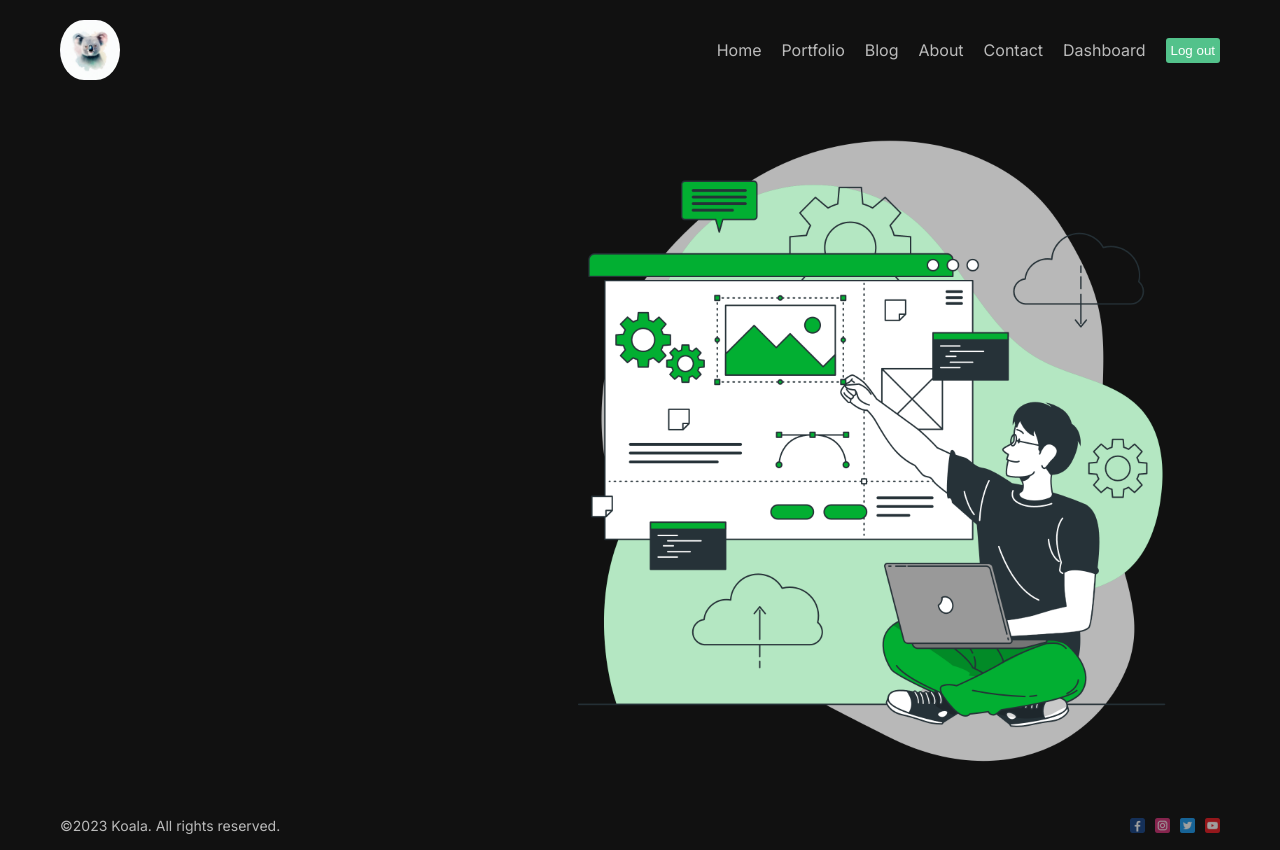
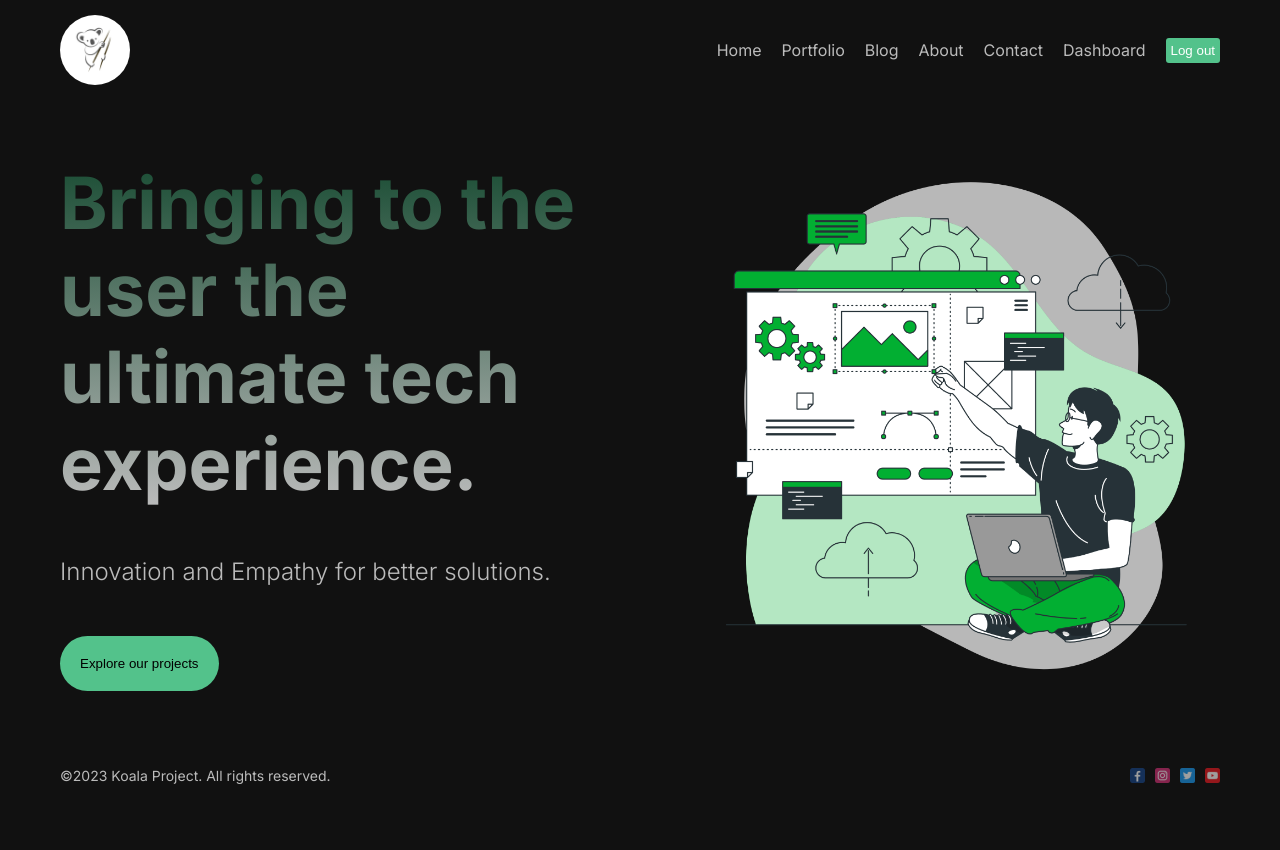
Before and after one commit to Ian-Chege/koala, a Next.js app: page / in a window 1280 px wide. After the commit the page ends 800 px from the top, so only its background shows below. Built offline with nearby package versions, Linux system fonts and the light colour scheme.

Commit message:
feat: creating the home/default page layout and styling

```diff
--- a/src/app/page.jsx
+++ b/src/app/page.jsx
@@ -4,8 +4,19 @@ import Hero from 'public/hero1.png'
 
 export default function Home() {
   return (
-    <div className={styles.cointainer}>
-      <Image src={Hero} alt='' className={styles.img} />
+    <div className={styles.container}>
+      <div className={styles.item}>
+        <h1 className={styles.title}>
+        Bringing to the user the ultimate tech experience.
+        </h1>
+        <p className={styles.desc}>
+        Innovation and Empathy for better solutions.
+        </p>
+        <button className={styles.button}>Explore our projects</button>
+      </div>
+      <div className={styles.item}>
+        <Image src={Hero} alt='' className={styles.img} />
+      </div>
     </div>
   )
 }
--- a/src/app/page.module.css
+++ b/src/app/page.module.css
@@ -1,235 +1,49 @@
-.main {
+.container {
+  display: flex;
+  align-items: center;
+  gap: 100px
+}
+
+.item {
+  flex: 1;
   display: flex;
   flex-direction: column;
-  justify-content: space-between;
-  align-items: center;
-  padding: 6rem;
-  min-height: 100vh;
+  gap: 50px;
 }
 
-.description {
-  display: inherit;
-  justify-content: inherit;
-  align-items: inherit;
-  font-size: 0.85rem;
-  max-width: var(--max-width);
-  width: 100%;
-  z-index: 2;
-  font-family: var(--font-mono);
-}
-
-.description a {
-  display: flex;
-  justify-content: center;
-  align-items: center;
-  gap: 0.5rem;
-}
-
-.description p {
-  position: relative;
-  margin: 0;
-  padding: 1rem;
-  background-color: rgba(var(--callout-rgb), 0.5);
-  border: 1px solid rgba(var(--callout-border-rgb), 0.3);
-  border-radius: var(--border-radius);
-}
-
-.code {
-  font-weight: 700;
-  font-family: var(--font-mono);
-}
-
-.grid {
-  display: grid;
-  grid-template-columns: repeat(4, minmax(25%, auto));
-  width: var(--max-width);
-  max-width: 100%;
-}
-
-.card {
-  padding: 1rem 1.2rem;
-  border-radius: var(--border-radius);
-  background: rgba(var(--card-rgb), 0);
-  border: 1px solid rgba(var(--card-border-rgb), 0);
-  transition: background 200ms, border 200ms;
-}
-
-.card span {
-  display: inline-block;
-  transition: transform 200ms;
-}
-
-.card h2 {
-  font-weight: 600;
-  margin-bottom: 0.7rem;
-}
-
-.card p {
-  margin: 0;
-  opacity: 0.6;
-  font-size: 0.9rem;
-  line-height: 1.5;
-  max-width: 30ch;
-}
-
-.center {
-  display: flex;
-  justify-content: center;
-  align-items: center;
-  position: relative;
-  padding: 4rem 0;
-}
-
-.center::before {
-  background: var(--secondary-glow);
-  border-radius: 50%;
-  width: 480px;
-  height: 360px;
-  margin-left: -400px;
-}
-
-.center::after {
-  background: var(--primary-glow);
-  width: 240px;
-  height: 180px;
-  z-index: -1;
-}
-
-.center::before,
-.center::after {
-  content: '';
-  left: 50%;
-  position: absolute;
-  filter: blur(45px);
-  transform: translateZ(0);
-}
-
-.logo {
-  position: relative;
+.title {
+  font-size: 72px;
+  background: linear-gradient(to bottom, #194c33, #bbb);
+  -webkit-background-clip: text;
+  -webkit-text-fill-color: transparent;
 }
 
 .img {
-  height: 700px;
-  width: 700px;
-  float: right;
+  width: 100%;
+  height: 500px;
+  object-fit: contain;
+  animation: move 5s infinite ease alternate;
 }
-/* Enable hover only on non-touch devices */
-@media (hover: hover) and (pointer: fine) {
-  .card:hover {
-    background: rgba(var(--card-rgb), 0.1);
-    border: 1px solid rgba(var(--card-border-rgb), 0.15);
+
+@keyframes move {
+  from {
+    transform: scale(1);
   }
-
-  .card:hover span {
-    transform: translateX(4px);
+  to {
+    transform: scale(1.1);
   }
 }
 
-@media (prefers-reduced-motion) {
-  .card:hover span {
-    transform: none;
-  }
+.desc {
+  font-size: 24px;
+  font-weight: 300;
 }
 
-/* Mobile */
-@media (max-width: 700px) {
-  .content {
-    padding: 4rem;
-  }
-
-  .grid {
-    grid-template-columns: 1fr;
-    margin-bottom: 120px;
-    max-width: 320px;
-    text-align: center;
-  }
-
-  .card {
-    padding: 1rem 2.5rem;
-  }
-
-  .card h2 {
-    margin-bottom: 0.5rem;
-  }
-
-  .center {
-    padding: 8rem 0 6rem;
-  }
-
-  .center::before {
-    transform: none;
-    height: 300px;
-  }
-
-  .description {
-    font-size: 0.8rem;
-  }
-
-  .description a {
-    padding: 1rem;
-  }
-
-  .description p,
-  .description div {
-    display: flex;
-    justify-content: center;
-    position: fixed;
-    width: 100%;
-  }
-
-  .description p {
-    align-items: center;
-    inset: 0 0 auto;
-    padding: 2rem 1rem 1.4rem;
-    border-radius: 0;
-    border: none;
-    border-bottom: 1px solid rgba(var(--callout-border-rgb), 0.25);
-    background: linear-gradient(
-      to bottom,
-      rgba(var(--background-start-rgb), 1),
-      rgba(var(--callout-rgb), 0.5)
-    );
-    background-clip: padding-box;
-    backdrop-filter: blur(24px);
-  }
-
-  .description div {
-    align-items: flex-end;
-    pointer-events: none;
-    inset: auto 0 0;
-    padding: 2rem;
-    height: 200px;
-    background: linear-gradient(
-      to bottom,
-      transparent 0%,
-      rgb(var(--background-end-rgb)) 40%
-    );
-    z-index: 1;
-  }
+.button {
+  padding: 20px;
+  cursor: pointer;
+  background-color: #53c28b;
+  border: none;
+  border-radius: 50px;
+  width: max-content;
 }
-
-/* Tablet and Smaller Desktop */
-@media (min-width: 701px) and (max-width: 1120px) {
-  .grid {
-    grid-template-columns: repeat(2, 50%);
-  }
-}
-
-@media (prefers-color-scheme: dark) {
-  .vercelLogo {
-    filter: invert(1);
-  }
-
-  .logo {
-    filter: invert(1) drop-shadow(0 0 0.3rem #ffffff70);
-  }
-}
-
-@keyframes rotate {
-  from {
-    transform: rotate(360deg);
-  }
-  to {
-    transform: rotate(0deg);
-  }
-}
--- a/src/components/footer/Footer.jsx
+++ b/src/components/footer/Footer.jsx
@@ -5,7 +5,7 @@ import Image from 'next/image'
 const Footer = () => {
   return (
     <div className={styles.container}>
-        <div className={styles.container}>©2023 Koala. All rights reserved.</div>
+        <div className={styles.container}>©2023 Koala Project. All rights reserved.</div>
         <div className={styles.social}>
           <Image src='/1.png' width={15} height={15} className={styles.icon} alt=''/>
           <Image src='/2.png' width={15} height={15} className={styles.icon} alt=''/>
--- a/src/components/navbar/Navbar.jsx
+++ b/src/components/navbar/Navbar.jsx
@@ -1,8 +1,11 @@
 'use client'
+
 import React from 'react'
 import styles from './navbar.module.css'
 import Link from 'next/link'
 import Image from 'next/image'
+
+import Logo from 'public/logo.jpg'
 
 const links = [
     {
@@ -40,7 +43,7 @@ const links = [
 const Navbar = () => {
   return (
     <div className={styles.container}>
-        <Image alt='logo' src='/koala.jpg' height={60} width={60} style={{borderRadius:'40% / 50%'}}/>
+        <Image alt='logo' src={Logo} className={styles.img}/>
         {/* <Link href="/" className={styles.logo}>Koala</Link>  */}
         <div className={styles.links}>
             {links.map((link) =>(
--- a/src/components/navbar/navbar.module.css
+++ b/src/components/navbar/navbar.module.css
@@ -3,6 +3,12 @@
     display: flex;
     justify-content: space-between;
     align-items: center;
+}
+
+.img {
+    height: 70px;
+    width: 70px;
+    border-radius: 50%
 }
 
 /* .logo{
```
Also changed, not shown: public/logo.jpg (added).
